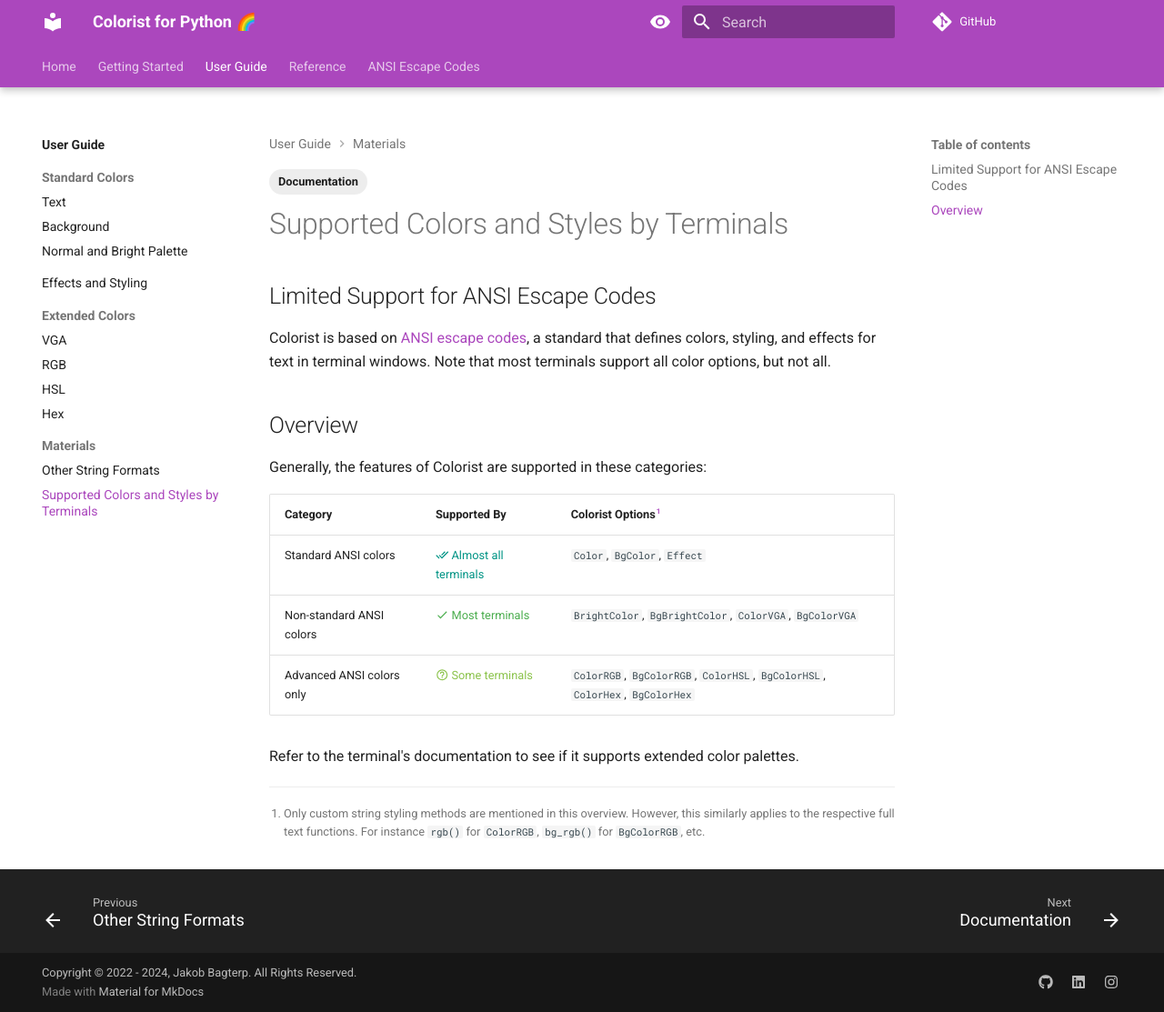
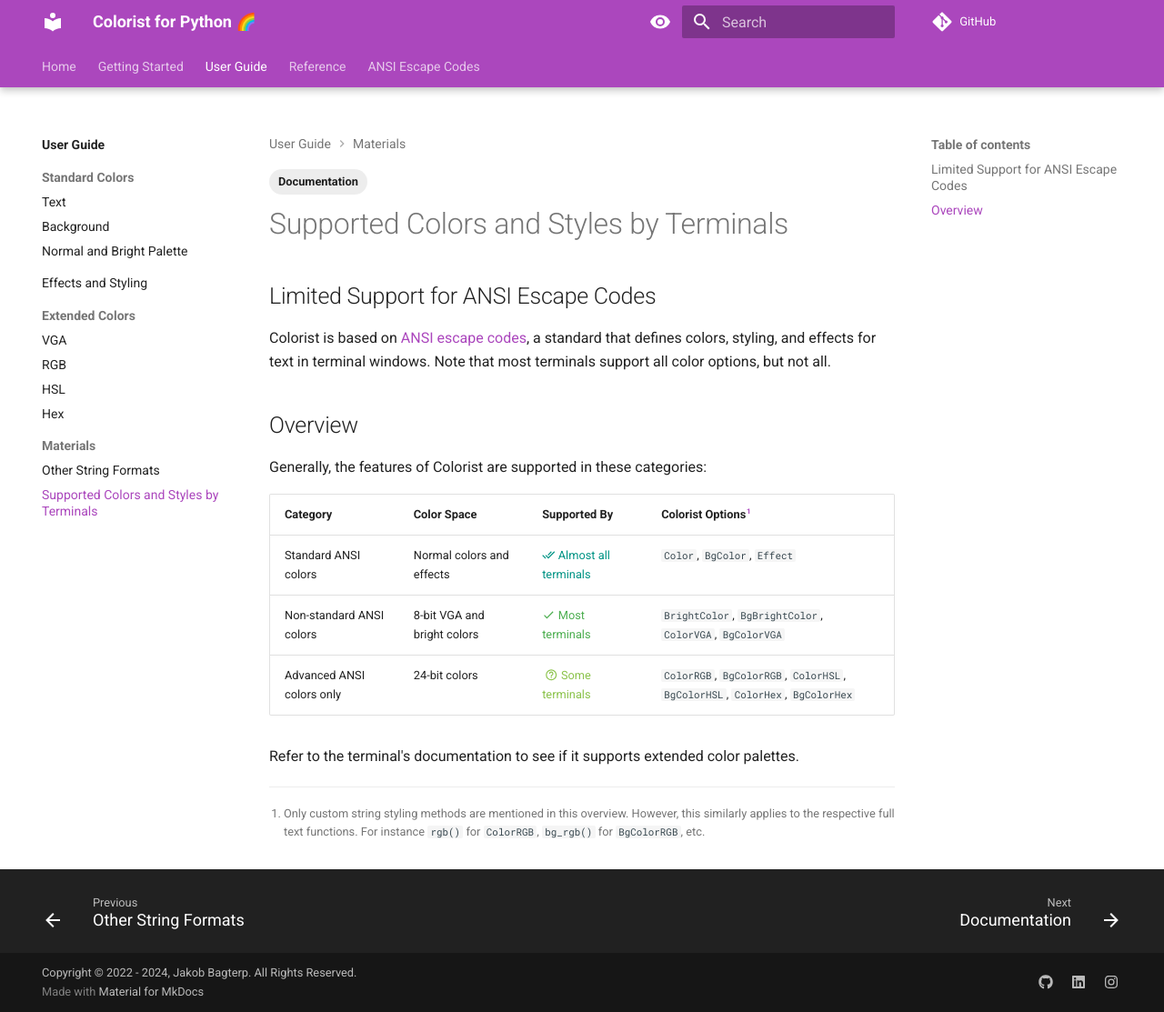
Before and after one commit to jakob-bagterp/colorist-for-python, an MkDocs documentation site: the page built from docs/user-guide/materials/terminal-support.md, in a window 1280 px wide and 1113 px high. Shown: the whole window at 91% size. Built offline with MkDocs 1.6.1 and Material for MkDocs 9.7.7, drawn with Linux system fonts in a browser that asks for light colours; comment, search, counter and statistics services are not loaded; the version menu is left out.

Commit message:
Added color space description to terminal support table.

```diff
--- a/docs/assets/css/tables.css
+++ b/docs/assets/css/tables.css
@@ -1,11 +1,11 @@
-#terminals-color-support-table + div > div table > tbody > tr:nth-child(1) > td:nth-child(2) {
+#terminals-color-support-table + div > div table > tbody > tr:nth-child(1) > td:nth-child(3) {
     color: var(--material-teal);
 }
 
-#terminals-color-support-table + div > div table > tbody > tr:nth-child(2) > td:nth-child(2) {
+#terminals-color-support-table + div > div table > tbody > tr:nth-child(2) > td:nth-child(3) {
     color: var(--material-green);
 }
 
-#terminals-color-support-table + div > div table > tbody > tr:nth-child(3) > td:nth-child(2) {
+#terminals-color-support-table + div > div table > tbody > tr:nth-child(3) > td:nth-child(3) {
     color: var(--material-light-green);
 }
--- a/docs/user-guide/materials/terminal-support.md
+++ b/docs/user-guide/materials/terminal-support.md
@@ -14,11 +14,11 @@
 
 <div id="terminals-color-support-table"></div>
 
-| Category                  | Supported By                                  | Colorist Options[^1]                                                         |
-| ------------------------- | --------------------------------------------- | ---------------------------------------------------------------------------- |
-| Standard ANSI colors      | :material-check-all: Almost all terminals     | `Color`, `BgColor`, `Effect`                                                 |
-| Non-standard ANSI colors  | :material-check: Most terminals               | `BrightColor`, `BgBrightColor`, `ColorVGA`, `BgColorVGA`                     |
-| Advanced ANSI colors only | :material-help-circle-outline: Some terminals | `ColorRGB`, `BgColorRGB`, `ColorHSL`, `BgColorHSL`, `ColorHex`, `BgColorHex` |
+| Category                  | Color Space                 | Supported By                                  | Colorist Options[^1]                                                         |
+| ------------------------- | --------------------------- | --------------------------------------------- | ---------------------------------------------------------------------------- |
+| Standard ANSI colors      | Normal colors and effects   | :material-check-all: Almost all terminals     | `Color`, `BgColor`, `Effect`                                                 |
+| Non-standard ANSI colors  | 8-bit VGA and bright colors | :material-check: Most terminals               | `BrightColor`, `BgBrightColor`, `ColorVGA`, `BgColorVGA`                     |
+| Advanced ANSI colors only | 24-bit colors               | :material-help-circle-outline: Some terminals | `ColorRGB`, `BgColorRGB`, `ColorHSL`, `BgColorHSL`, `ColorHex`, `BgColorHex` |
 
 Refer to the terminal's documentation to see if it supports extended color palettes.
 
```
